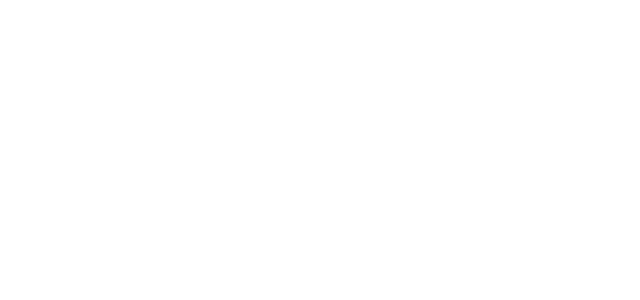
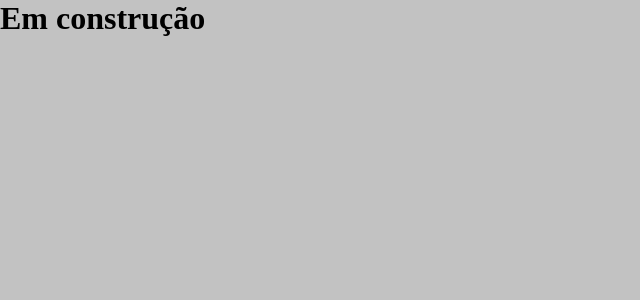
Before and after one commit to pedroksty/portifolio, a React (Create React App) app: page / in a window 1280 px wide. Shown: the top 300 px of the page, without its empty margins (0-640 px from the left). Built offline with nearby package versions, Linux system fonts and the light colour scheme.

Commit message:
Add background

```diff
--- a/src/App.tsx
+++ b/src/App.tsx
@@ -5,7 +5,7 @@
 import "./styles/global.css";
 
 const App: React.FC = () => {
-  return <div />;
+  return <h1>Em construção</h1>;
 };
 
 export default App;
--- a/src/styles/global.css
+++ b/src/styles/global.css
@@ -2,3 +2,7 @@
   margin: 0;
   padding: 0;
 }
+
+body {
+  background: #c2c2c2;
+}
```
